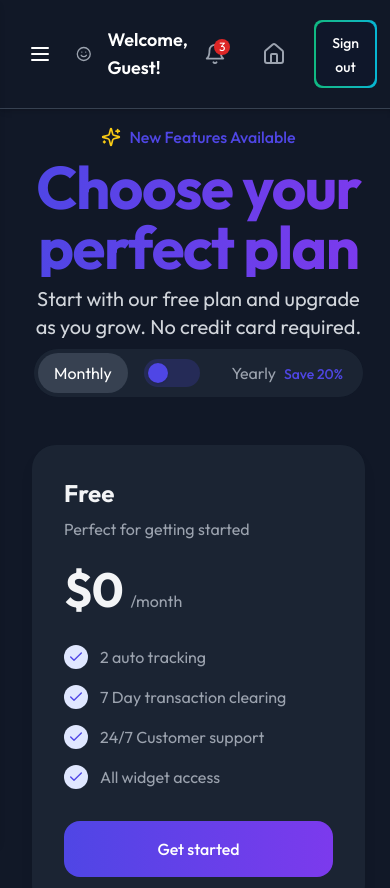
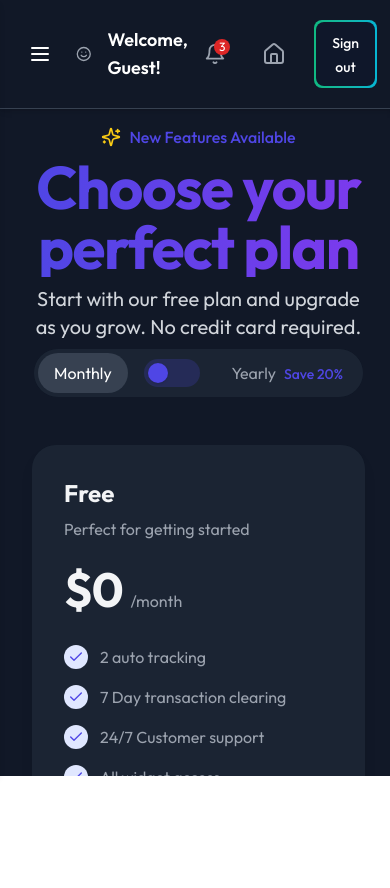
Before and after one commit to aakashdixit22/scribeai, a Next.js app: page /dashboard/upgrade in a window 390 px wide. Shown: the top 888 px of the page. After the commit the page ends 844 px from the top, so only its background shows below. Built offline with nearby package versions, Linux system fonts and the light colour scheme; no server answers.

Commit message:
Adjust sidebar and layout height for improved responsiveness and overflow handling

```diff
--- a/src/app/dashboard/_components/SideBar.jsx
+++ b/src/app/dashboard/_components/SideBar.jsx
@@ -18,7 +18,7 @@ function SideBar({ onClose }) {
   });
 
   return (
-    <div className="shadow-md h-screen p-7 bg-gray-900 text-white relative flex flex-col border-r border-gray-700">
+    <div className="shadow-md h-[92vh] p-7 bg-gray-900 text-white relative flex flex-col border-r border-gray-700">
       {/* Close button - visible only on mobile */}
       <button
         onClick={onClose}
--- a/src/app/dashboard/layout.jsx
+++ b/src/app/dashboard/layout.jsx
@@ -8,10 +8,10 @@ function DashBoardLayout({ children }) {
   const [sidebarOpen, setSidebarOpen] = useState(false);
 
   return (
-    <div className="bg-gray-900 text-white min-h-screen flex">
+    <div className="bg-gray-900 text-white h-[92vh] overflow-hidden flex">
       {/* Sidebar */}
       <div className={`
-        fixed inset-y-0 left-0 transform
+        fixed top-0 left-0 h-full
         md:translate-x-0 md:static md:w-64
         transition-transform duration-300 ease-in-out
         ${sidebarOpen ? 'translate-x-0' : '-translate-x-full'}
@@ -29,9 +29,9 @@ function DashBoardLayout({ children }) {
       )}
 
       {/* Main content */}
-      <div className="flex-1">
+      <div className="flex-1 flex flex-col min-h-screen">
         <Header onMenuClick={() => setSidebarOpen(!sidebarOpen)} isSidebarOpen={sidebarOpen} />
-        <div className="p-4">{children}</div>
+        <main className="flex-1 p-4 md:p-6 overflow-y-scroll">{children}</main>
       </div>
     </div>
   );
```
